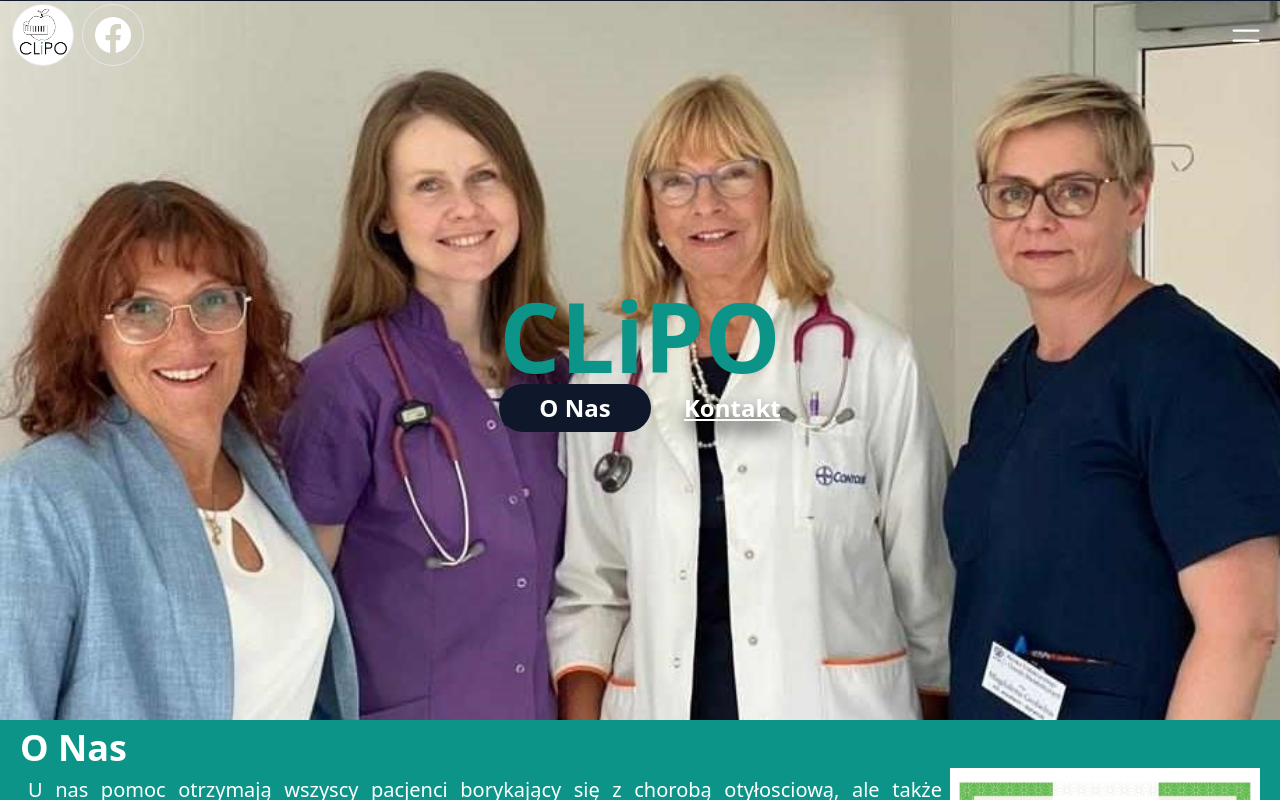
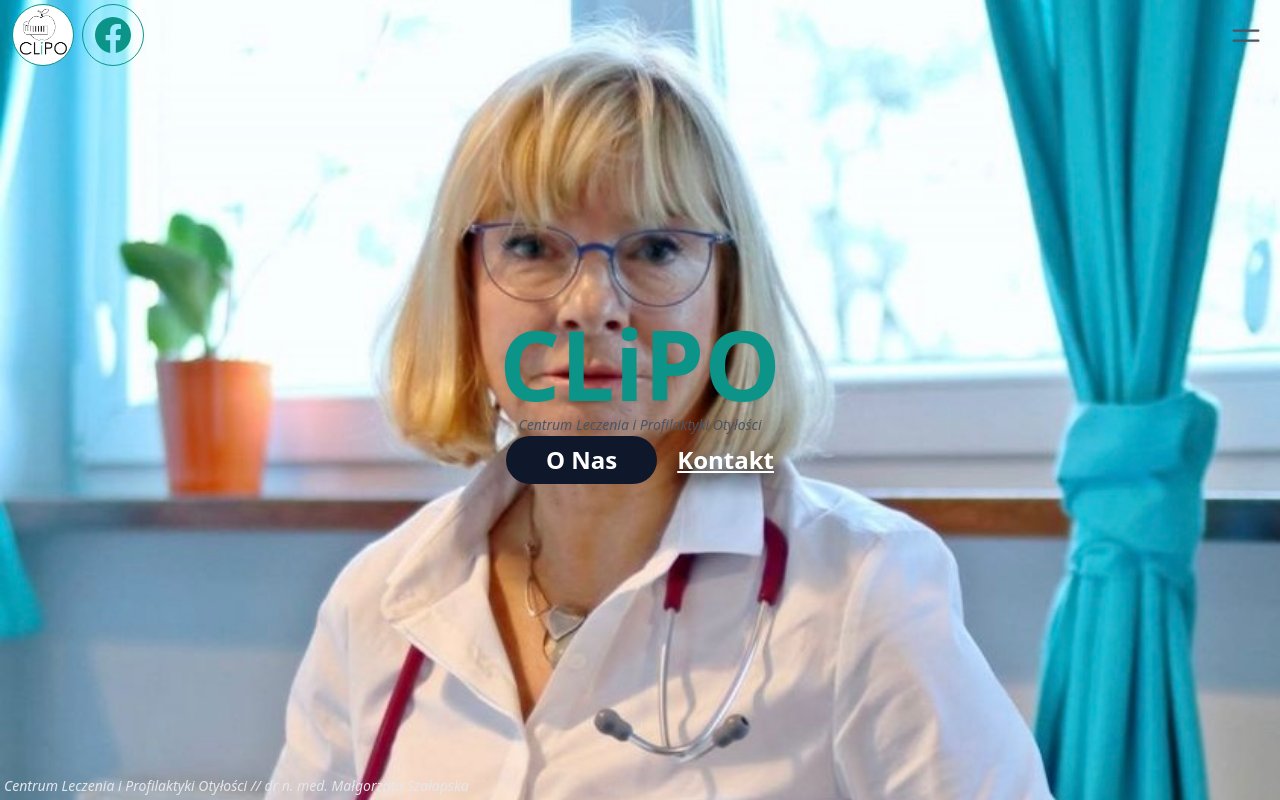
Before and after one commit to clipocentrum/clipo, a Next.js app: page / in a window 1280 px wide. Shown: the top 800 px of the page. Built offline with nearby package versions, Linux system fonts and the light colour scheme.

Commit message:
19.01.2024 #1

```diff
--- a/app/layout.tsx
+++ b/app/layout.tsx
@@ -7,12 +7,13 @@ import '../styles/index.css'
 import { useEffect, useRef, useState } from 'react'
 
 type Props = {
-  children: React.ReactNode
+  children: React.ReactNode;
 }
 
 export default function RootLayout({ children }: Props) {
   const ref = useRef(null);
   const [isVisible, setVisible] = useState(true);
+  const [isOpened, setOpened] = useState(false);
 
   useEffect(() => {
     const observer = new IntersectionObserver((entries) => {
@@ -35,9 +36,9 @@ export default function RootLayout({ children }: Props) {
         <body className='bg-slate-900'>
           <SpeedInsights />
           <div ref={ref} />
-          <Header isVisible={isVisible} />
+          <Header isVisible={isVisible} isOpened={isOpened} setOpened={setOpened} />
           {children}
-          <button onClick={scrollTop} className={`${isVisible && 'scale-0'} fixed bg-teal-700 w-12 aspect-square right-0 bottom-0 text-4xl flex justify-center items-center m-2 text-white rounded-full opacity-60 hover:opacity-95 transition-all duration-150 outline outline-1 outline-white border border-transparent z-50`}>
+          <button onClick={scrollTop} className={`${(isVisible || isOpened) && 'scale-0'} fixed bg-teal-700 w-12 aspect-square right-0 bottom-0 text-4xl flex justify-center items-center m-2 text-white rounded-full opacity-60 hover:opacity-95 transition-all duration-150 outline outline-1 outline-white border border-transparent z-50`}>
             <HiOutlineArrowSmallUp />
           </button>
           <Footer />
--- a/app/page.tsx
+++ b/app/page.tsx
@@ -11,14 +11,22 @@ function Home() {
 
     return (
         <>
-            <section className={`landing__page aspect-video bg-contain flex justify-center z-10`}>
+            <section className={`landing__page overflow-hidden h-screen flex justify-center z-2 bg-center md:bg-top bg-cover relative`}>
                 <div className={`flex flex-col justify-center text-center cursor-default`}>
-                    <h1 className={`text-5xl md:text-8xl font-bold text-teal-600 drop-shadow-sm`}>CLiPO</h1>
-                    <div className={`flex justify-between text-white`}>
+                    <div>
+                        <h1 className={`text-5xl md:text-8xl font-bold text-teal-600 drop-shadow-sm`}>
+                            CLiPO
+                        </h1>
+                        <span className={`text-xs md:text-sm italic text-gray-600`}>
+                            Centrum Leczenia i Profilaktyki Otyłości
+                        </span>
+                    </div>
+                    <div className={`flex justify-center text-white`}>
                         <a className={`bg-slate-900 px-5 md:py-2 md:px-10 font-bold text-base md:text-2xl rounded-full hover:opacity-95 transition-all duration-150`} href="/#o-nas">O Nas</a>
-                        <a className={`md:py-2 ml-2 md:ml-0 font-bold text-base md:text-2xl underline decoration-solid hover:opacity-95 transition-all duration-150 text-white drop-shadow-[0_10px_10px_rgba(0,0,0,1)]`} href="/#kontakt">Kontakt</a>
+                        <a className={`md:py-2 ml-2 md:ml-5 font-bold text-base md:text-2xl underline decoration-solid hover:opacity-95 transition-all duration-150 text-white drop-shadow-[0_10px_10px_rgba(0,0,0,1)]`} href="/#kontakt">Kontakt</a>
                     </div>
                 </div>
+                <span className={`text-[.5rem] md:text-sm text-gray-200 italic absolute bottom-1 left-1`}>Centrum Leczenia i Profilaktyki Otyłości // dr n. med. Małgorzata Szałapska</span>
             </section>
             <section id='o-nas' className={`about__us bg-teal-600 w-full px-5 py-2 text-white`}>
                 <h1 className={`font-bold text-4xl`}>
@@ -26,7 +34,7 @@ function Home() {
                 </h1>
                 <span className={`wrapper flex flex-col lg:flex-row`}>
                     <p className={`text-xl py-2 mx-2 text-justify`}>
-                         U nas pomoc otrzymają wszyscy pacjenci borykający się z chorobą otyłosciową, ale także chorujący na cukrzycę, zaburzenia endokrynologiczne i metaboliczne lub choroby przewodu pokarmowego. Współpracujemy z najlepszymi specjalistami, którzy kompleksowo zajmują się zdrowiem zarówno dzieci jak i dorosłych. Naszym celem jest poprawa stanu wiedzy społeczeństwa na temat prawidłowego żywienia i roli aktywności fizycznej. Wierzymy, że promując zdrowy styl życia przyczynimy się do zahamowania epidemii otyłości, szczególnie wśród dzieci i młodzieży. W celu zapewnienia Państwu opieki najwyższej jakości, nieustannie poszerzamy i aktualizujemy swoją wiedzę zgodnie z najnowszymi wytycznymi, co gwarantuje Państwu dostęp do nowoczesnych metod terapeutycznych.
+                        Współpracujemy z najlepszymi specjalistami, którzy kompleksowo zajmują się zdrowiem zarówno dzieci jak i dorosłych. Naszym celem jest poprawa stanu zdrowia i wiedzy społeczeństwa na temat prawidłowego żywienia i roli aktywności fizycznej. Wierzymy, że promując zdrowy styl życia przyczynimy się do zahamowania epidemii otyłości, szczególnie wśród dzieci i młodzieży. W celu zapewnienia Państwu opieki najwyższej jakości oferujemy wielospecjalistyczną pomoc lekarską, nieustannie poszerzamy i aktualizujemy swoją wiedzę zgodnie z najnowszymi wytycznymi, co gwarantuje Państwu dostęp do nowoczesnych metod terapeutycznych. Zapraszamy wszystkie osoby chorujące na otyłość, cukrzycę, zaburzenia endokrynologiczne, choroby przewodu pokarmowego oraz choroby układu ruchu.
                     </p>
                     <img src="/pdf/certyfikat-kompleksowego-leczenia-choroby-otylosciowej.jpeg" alt="certyfikat kompleksowego leczenia choroby otylosciowej" className={`about-certificate flex-1 w-[75%] mx-auto lg:w-[25%] bg-cover lg:mx-0`} />
                 </span>
@@ -48,7 +56,9 @@ function Home() {
                     <div className={`services__grid flex flex-wrap justify-center gap-10 px-2 place-items-center z-10`}>
                         {
                             services.map(({service}) => (
-                                <ServiceCard service={service} key={service} />
+                                <div className={`service__card w-56 m-2 z-10`} key={service}>
+                                    <ServiceCard service={service} />
+                                </div>
                             ))
                         }
                     </div>
--- a/components/footer.tsx
+++ b/components/footer.tsx
@@ -5,9 +5,9 @@ import { BsFacebook } from 'react-icons/bs'
 
 const Footer = () => {
   return (
-    <footer className={`grid grid-cols-1 place-items-start gap-2 p-2 bg-teal-600 lg:grid-cols-2`}>
+    <footer className={`grid z-48 grid-cols-1 place-items-start gap-2 p-2 bg-teal-600 lg:grid-cols-2`}>
         <h2 className={`text-white font-bold text-xl`}>
-            CLiPO | Centrum Leczenia i Profilaktyki Otłyosci
+            CLiPO | Centrum Leczenia i Profilaktyki Otyłosci
         </h2>
         <div className={`header_links flex w-full lg:justify-end`}>
             <a target='_blank' href="https://www.facebook.com/CLiPOpl" className={`header_link text-2xl hover:opacity-90 hover:text-white`}>
--- a/components/header.tsx
+++ b/components/header.tsx
@@ -1,32 +1,37 @@
 "use client";
 
-import React, { useState } from 'react'
+import React, { Dispatch, SetStateAction } from 'react'
 import { BsFacebook, BsInstagram } from "react-icons/bs"
 import { HiBars2, HiXMark, HiOutlineHome, HiOutlineIdentification, HiOutlineUserGroup, HiOutlineSwatch, HiOutlineQuestionMarkCircle, HiOutlinePaperAirplane } from "react-icons/hi2"
 import '../styles/index.css'
 
-const Header = (props: {isVisible: boolean}) => {
-  const [isOpened, setOpened] = useState(false);
+type Props = {
+  isVisible: boolean;
+  isOpened: boolean;
+  setOpened: Dispatch<SetStateAction<boolean>>;
+}
+
+const Header = ({isVisible, isOpened, setOpened} : Props) => {
 
   return (
-    <header className={`fixed top-0 left-0 header flex flex-auto justify-between w-screen  z-50 ${!props.isVisible && 'bg-teal-700 drop-shadow-sm'} transition-all duration-150`}>
+    <header className={`fixed top-0 left-0 header flex flex-auto justify-between w-screen  z-50 ${!isVisible && 'bg-teal-700 drop-shadow-sm'} transition-all duration-150`}>
         <div className={`header_links flex py-1 px-2`}>
-          <a className={`header_link hover:text-transparent cursor-pointer ${!props.isVisible && 'text-2xl hover:opacity-90 hover:text-transparent border-teal-600 hover:border-teal-600 '} logo text-transparent`} onClick={() => window.scrollTo(0, 0)} href='/#' >
+          <a className={`header_link hover:text-transparent border-teal-600 cursor-pointer ${!isVisible && 'text-2xl hover:opacity-90 hover:text-transparent border-teal-600 hover:border-teal-600 '} logo text-transparent`} onClick={() => window.scrollTo(0, 0)} href='/#' >
             <BsInstagram />
           </a>
-          <a target='_blank' href="https://www.facebook.com/CLiPOpl" className={`header_link ${!props.isVisible && 'text-5xl hover:opacity-90 p-0 hover:text-white border-transparent hover:border-transparent'}`}>
+          <a target='_blank' href="https://www.facebook.com/CLiPOpl" className={`header_link text-teal-600 border-teal-600 ${!isVisible && 'text-5xl text-white hover:opacity-90 p-0 hover:text-white border-transparent hover:border-transparent'}`}>
             <BsFacebook />
           </a>
-          <span className={`${props.isVisible && 'hidden'} text-white flex justify-center items-center ml-5 text-xs md:text-md md:font-bold lg:text-lg`}>
+          <span className={`${isVisible && 'hidden'} text-white flex justify-center items-center ml-5 text-xs md:text-md md:font-bold lg:text-lg`}>
             CLiPO | Centrum Leczenia i Profilaktyki Otyłosci
           </span>
         </div>
 
-        <button onClick={() => setOpened(prev => !prev)} className={`header_burger-btn font-light text-white text-4xl text-center flex justify-center align-center px-4 py-2 z-50 my-auto`}>{isOpened ? <HiXMark /> : <HiBars2 />}</button>
+        <button onClick={() => setOpened(prev => !prev)} className={`header_burger-btn font-light text-4xl text-center flex justify-center align-center px-4 py-2 z-50 my-auto drop-shadow-sm ${(!isVisible || isOpened) ? 'text-white' : 'text-gray-600'}`}>{isOpened ? <HiXMark /> : <HiBars2 />}</button>
 
         <div className={`fixed flex m-0 delay-75 ${!isOpened && 'translate-x-full'} z-40 w-screen`}>
-          <div className={`w-1/2 md:w-2/3 ${!isOpened && 'scale-0'} transition-all duration-75 ${isOpened && 'bg-gray-600 scale-1'} opacity-50 blur-md`} onClick={() => setOpened(false)} />
-          <ul className={`nav ${isOpened ? 'translate-x-0' : 'translate-x-full'} text-white transition-all h-screen w-1/2 md:w-1/3 px-5 py-10 bg-slate-700 rounded-l-2xl shadow-lg`}>
+          <div className={`w-1/2 md:w-2/3 ${!isOpened && 'scale-0'} transition-all duration-75 ${isOpened && 'bg-gray-600 scale-1'} opacity-50 blur-md relative`} onClick={() => setOpened(false)} />
+          <ul className={`nav ${isOpened ? 'translate-x-0' : 'translate-x-full'} text-white transition-all h-dvh w-3/4 md:w-1/3 px-5 py-10 bg-slate-700 rounded-l-2xl shadow-lg`}>
             <li className={`nav_el`}>
               <a onClick={() => {
                   setOpened(false)
@@ -34,7 +39,7 @@ const Header = (props: {isVisible: boolean}) => {
                 <span className={`nav_icon`}>
                   <HiOutlineHome />
                 </span>
-                Strona głowna
+                Strona główna
               </a>
             </li>
             <li className={`nav_el`}>
@@ -78,6 +83,9 @@ const Header = (props: {isVisible: boolean}) => {
               </a>
             </li>
           </ul>
+          <span className={`text-[.5rem] text-gray-200 italic absolute bottom-1 right-1`}>
+            Centrum Leczenia i Profilaktyki Otyłości
+          </span>
         </div>
     </header>
   )
--- a/components/question.tsx
+++ b/components/question.tsx
@@ -20,7 +20,7 @@ const Question = ({question, answer, key}: Props) => {
                 </span>
                 {question}
             </button>
-            <p className={`p-1 pb-0 transition-all duration-300 origin-top scale-y-0 h-0 ${isRevealed && 'revealed'}`}>
+            <p className={`p-1 pb-0 transition-all duration-300 origin-top scale-y-0 text-justify h-0 ${isRevealed && 'revealed'}`}>
                 {answer}
             </p>
         </div>
--- a/components/service-card.tsx
+++ b/components/service-card.tsx
@@ -7,13 +7,13 @@ type Props = {
 
 const ServiceCard = ({service}: Props) => {
   return (
-    <div className={`service__card w-56 m-2 z-10`}>
+    <>
         <div className={`service__image w-full h-72 rounded-xl`} />
         <div className={`bg-teal-600 w-full text-white rounded-xl -translate-y-6 px-1 grid grid-rows-2 py-1`}>
             <p className={`text-center font-semibold self-center place-self-center min-h-[3rem]`}>{service}</p>
             <a href='#kontakt' className={`text-center font-bold text-xl underline place-self-center`}>Umów się na wizytę</a>
         </div>
-    </div>
+    </>
   )
 }
 
--- a/public/services.ts
+++ b/public/services.ts
@@ -8,9 +8,5 @@ export const services: Service[] = [
     {
         service: 'Konsultacje dietetyczne',
         isDL: false
-    },
-    {
-        service: 'Analiza składu ciała z omówieniem',
-        isDL: false
     }
 ]
--- a/styles/index.css
+++ b/styles/index.css
@@ -67,8 +67,7 @@ html, body { scroll-behavior: smooth; scroll-padding-top: 4rem; }
 }
 
 .landing__page {
-    background-image: url('/bg-image-clipo.jpg');
-    background-position: center;
+    background-image: url('/mszalapska-bg.jpeg');
     background-repeat: no-repeat;
 }
 
```
Also changed, not shown: app/specjalisci/[id]/loading.tsx (added, +28 -0 lines), public/mszalapska-bg.jpeg (added).
